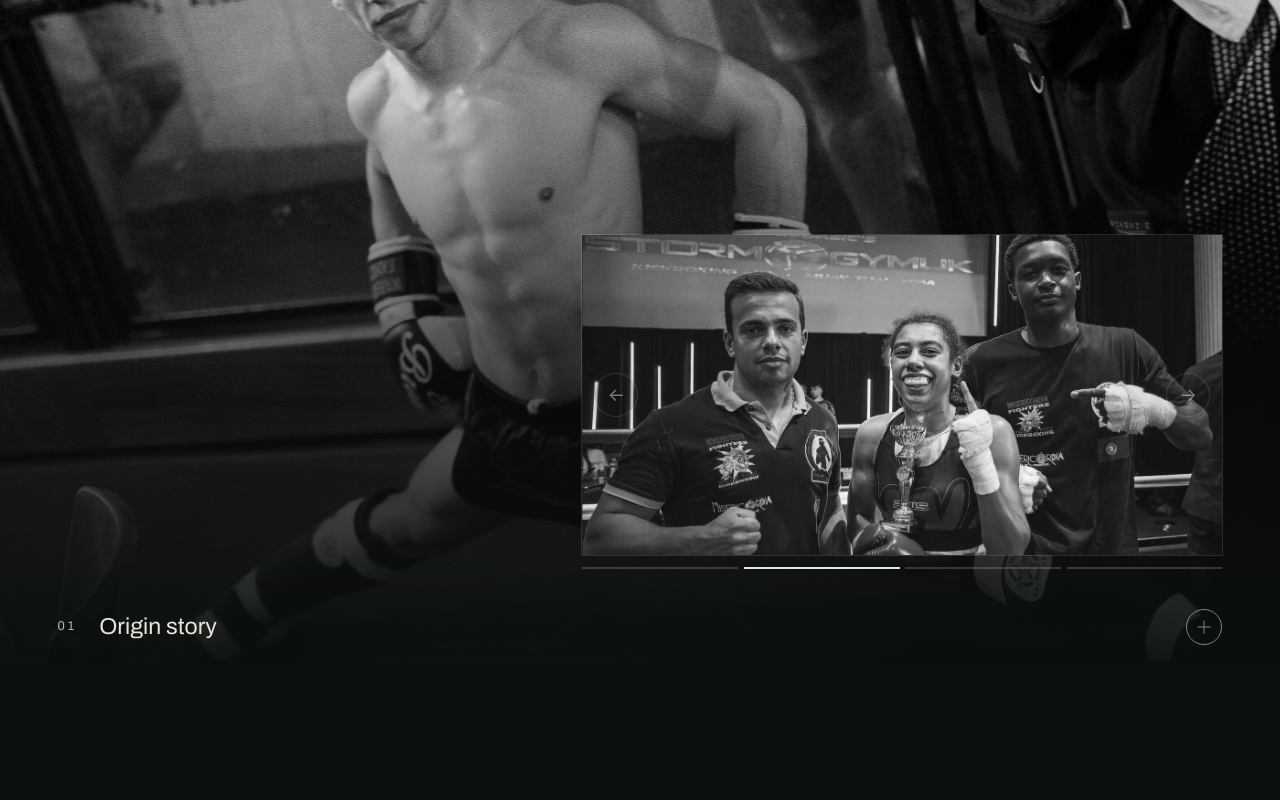
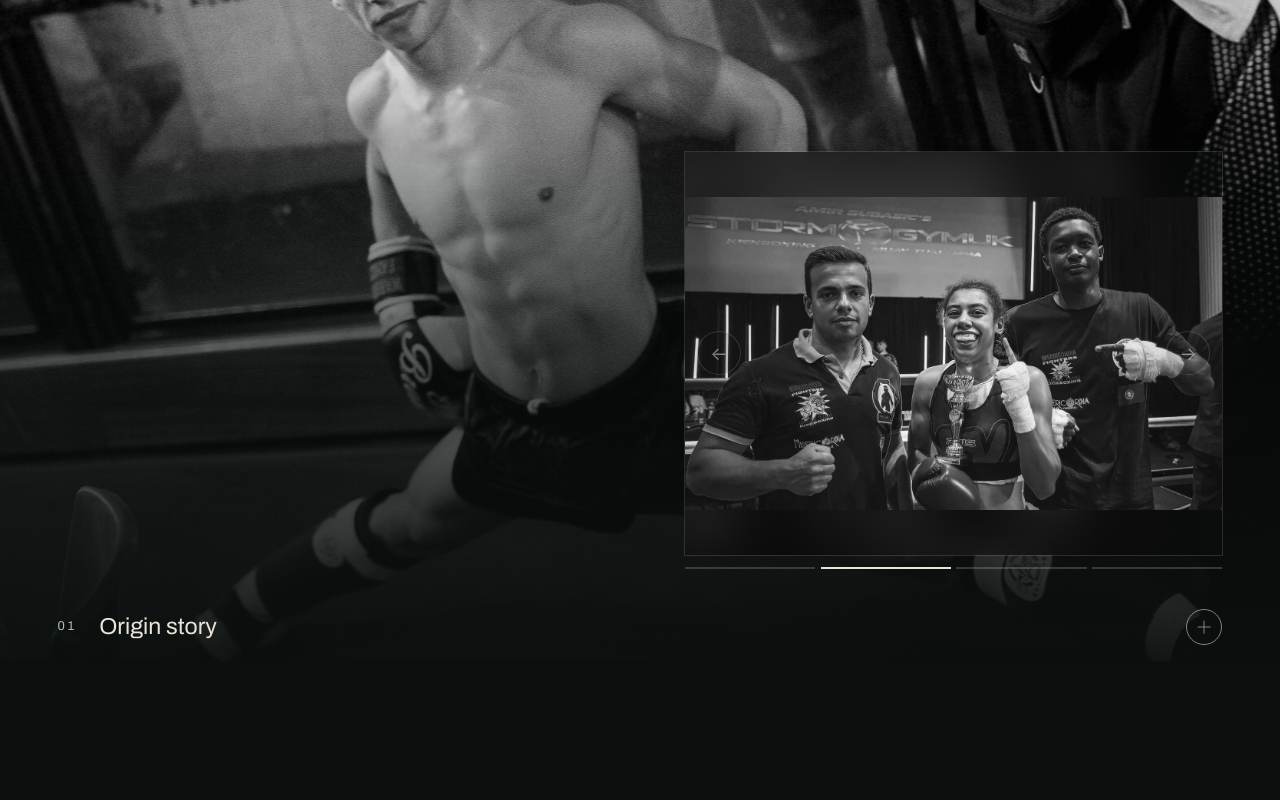
Before and after one commit to Ecletica-web/JCJardins, a React (Vite) app: page / in a window 1280 px wide. Shown: the part 940-1740 px from the top of the page. Built offline with nearby package versions, Linux system fonts and the light colour scheme.

Commit message:
Origin slider shows each photo whole; day-one steps in a 2x2 grid
Co-Authored-By: Claude Fable 5.1 <noreply@anthropic.com>
Claude-Session: https://claude.ai/code/session_012zf4ZoktvuwNzybibVqi8D

```diff
--- a/src/styles/motion.css
+++ b/src/styles/motion.css
@@ -2214,3 +2214,53 @@
     align-self: flex-end;
   }
 }
+
+/* origin slider: every photo shown whole, over a blurred copy of itself */
+.oslider__stage {
+  aspect-ratio: 4 / 3;
+}
+
+.oslider__backdrop {
+  position: absolute;
+  inset: -8%;
+  width: 116%;
+  height: 116%;
+  object-fit: cover;
+  filter: grayscale(1) blur(26px) brightness(0.35);
+}
+
+.oslider__photo {
+  background: transparent;
+}
+
+.oslider__photo > img {
+  object-fit: contain !important;
+  object-position: 50% 50% !important;
+}
+
+.oslider__photo .photo__grain {
+  display: none;
+}
+
+@media (min-width: 64rem) {
+  .oslider {
+    width: min(40rem, 42vw);
+  }
+  .oslider__stage {
+    aspect-ratio: 4 / 3;
+  }
+  .origin__over {
+    padding-top: 22svh;
+  }
+}
+
+/* day one steps: a 2 x 2 grid */
+.first .sequence {
+  display: grid;
+  grid-template-columns: repeat(2, minmax(0, 1fr));
+  gap: 0.9rem 1.5rem;
+}
+
+.first .sequence li {
+  white-space: nowrap;
+}
--- a/src/views/landing/Origin.jsx
+++ b/src/views/landing/Origin.jsx
@@ -1,5 +1,6 @@
 import { useCallback, useEffect, useRef, useState } from 'react';
 import Photo from '../../components/Photo.jsx';
+import { getImage } from '../../content/images.js';
 import Disclosure from '../../components/Disclosure.jsx';
 import { useContent } from '../../i18n.jsx';
 
@@ -49,6 +50,7 @@ function Slider({ images, label, prev, next }) {
       <div className="oslider__stage">
         {images.map((key, i) => (
           <div key={key} className={`oslider__slide ${i === index ? 'is-active' : ''}`} aria-hidden={i !== index}>
+            <img className="oslider__backdrop" src={getImage(key)?.src} alt="" aria-hidden="true" />
             <Photo image={key} ratio="auto" className="oslider__photo" label={false} sizes="(min-width: 64rem) 50vw, 100vw" eager />
           </div>
         ))}
```
